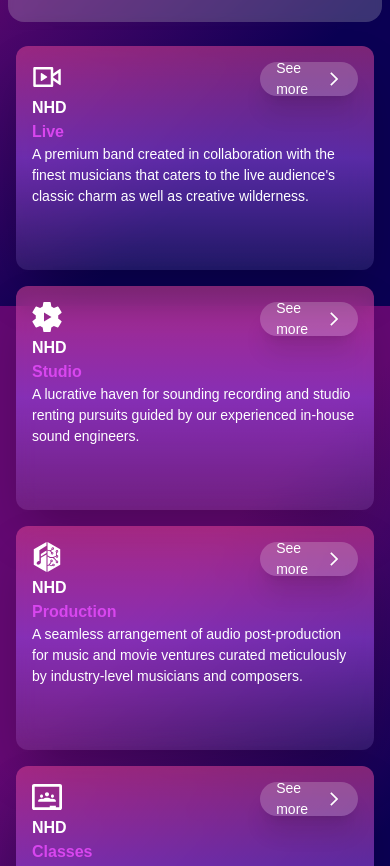
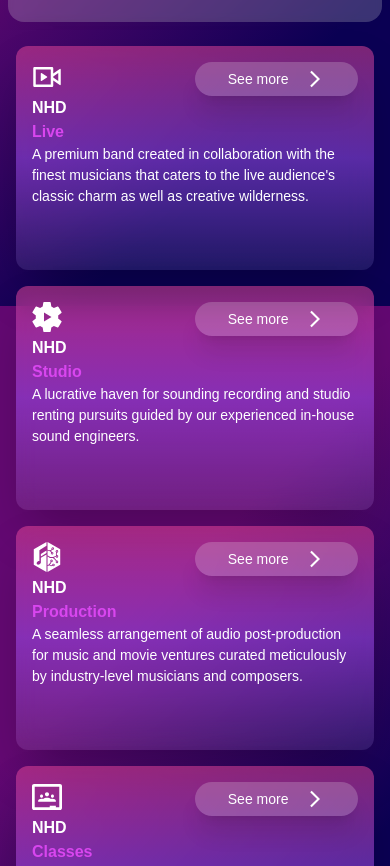
Before and after one commit to NHD-Production/NHD-Web, a Next.js app: page / in a window 390 px wide. Shown: the part 538-1404 px from the top of the page. Built offline with nearby package versions, Linux system fonts and the light colour scheme.

Commit message:
Updated :nhd sections button overall width 50%

```diff
--- a/src/components/Nhd_section.jsx
+++ b/src/components/Nhd_section.jsx
@@ -17,7 +17,7 @@ function Nhd_section() {
                 <RiLiveLine size={30} color='white' />
               </div>
 
-              <div  className="bg-white/20 h-[34px] w-[30%] md:w-[50%]  rounded-full flex items-center justify-between shadow-xl px-4">
+              <div  className="bg-white/20 h-[34px] w-[50%] md:w-[50%]  rounded-full flex items-center justify-evenly shadow-xl px-4">
                 <p className='text-white text-p'>See more</p>
                 <MdOutlineArrowForwardIos size={20} color='white' />
               </div>
@@ -36,7 +36,7 @@ function Nhd_section() {
               <div className="">
                 <SiYoutubestudio size={30} color='white' />
               </div>
-              <div className="bg-white/20 h-[34px]  w-[30%] md:w-[50%] rounded-full flex items-center justify-between shadow-xl p-4">
+              <div className="bg-white/20 h-[34px]  w-[50%] md:w-[50%] rounded-full flex items-center justify-evenly shadow-xl p-4">
               <p className='text-white text-p'>See more</p>
                 <MdOutlineArrowForwardIos size={20} color='white' />
               </div>
@@ -55,7 +55,7 @@ function Nhd_section() {
               <div className="">
                 <SiMusicbrainz size={30} color='white' />
               </div>
-              <div className="bg-white/20 h-[34px] w-[30%] md:w-[50%] rounded-full flex items-center justify-between shadow-xl p-4">
+              <div className="bg-white/20 h-[34px] w-[50%] md:w-[50%] rounded-full flex items-center justify-evenly shadow-xl p-4">
               <p className='text-white text-p'>See more</p>
                 <MdOutlineArrowForwardIos size={20} color='white' />
               </div>
@@ -74,7 +74,7 @@ function Nhd_section() {
               <div className="">
                 <SiGoogleclassroom size={30} color='white' />
               </div>
-              <div className="bg-white/20 h-[34px]  w-[30%] md:w-[50%] rounded-full flex items-center justify-between shadow-xl p-4">
+              <div className="bg-white/20 h-[34px]  w-[50%] md:w-[50%] rounded-full flex items-center justify-evenly shadow-xl p-4">
               <p className='text-white text-p'>See more</p>
                 <MdOutlineArrowForwardIos size={20} color='white' />
               </div>
```
